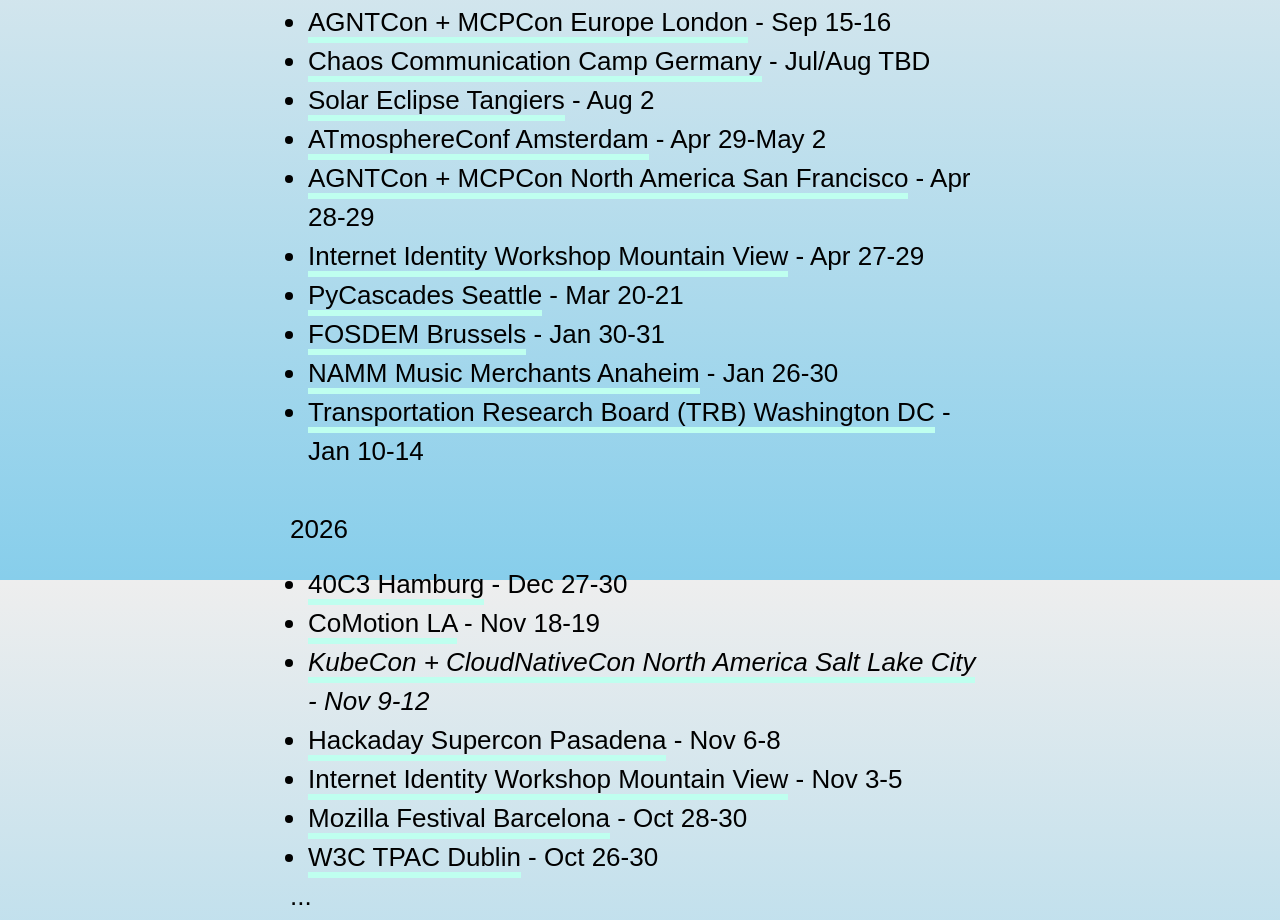
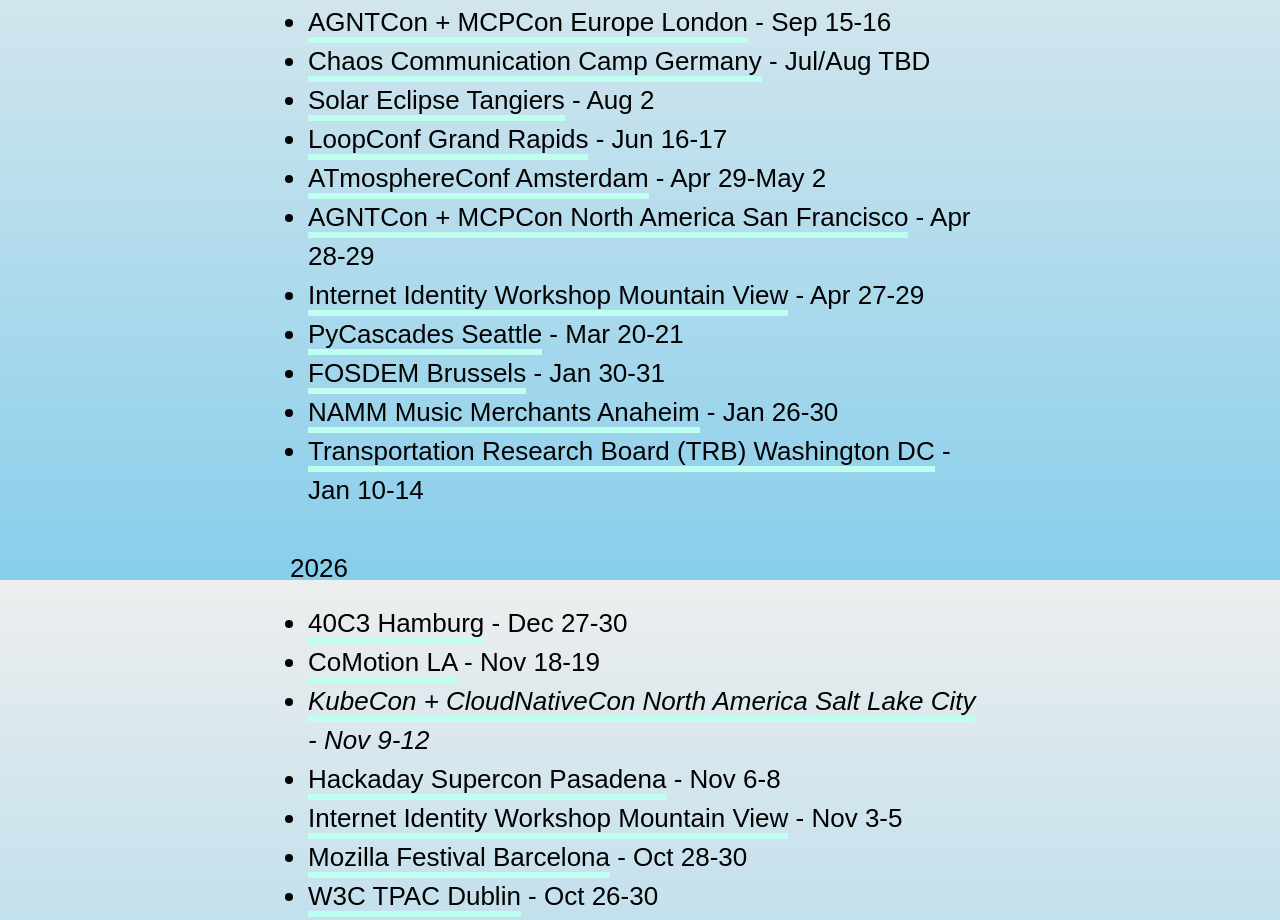
Before and after one commit to here/mikewaggoner.com, a plain HTML site: page docs/index.html in a window 1280 px wide. Shown: the part 1820-2740 px from the top of the page. Drawn offline with Linux system fonts and the light colour scheme.

Commit message:
Add LoopConf Grand Rapids to 2027 events list
Co-Authored-By: Claude Sonnet 5 <noreply@anthropic.com>
Claude-Session: https://claude.ai/code/session_019C3pgGDKJvC1okjQNFswZa

```diff
--- a/docs/index.html
+++ b/docs/index.html
@@ -84,6 +84,7 @@
             <li><a href="https://events.linuxfoundation.org/agntcon-mcpcon-europe-2027/">AGNTCon + MCPCon Europe London</a> - Sep 15-16</li>
             <li><a href="https://events.ccc.de/camp/">Chaos Communication Camp Germany</a> - Jul/Aug TBD</li>
             <li><a href="https://en.wikipedia.org/wiki/Solar_eclipse_of_August_2,_2027">Solar Eclipse Tangiers</a> - Aug 2</li>
+            <li><a href="https://www.loopconf.com/">LoopConf Grand Rapids</a> - Jun 16-17</li>
             <li><a href="https://news.atmosphereconf.org/3mw74z6ocxc2i">ATmosphereConf Amsterdam</a> - Apr 29-May 2</li>
             <li><a href="https://events.linuxfoundation.org/agntcon-mcpcon-north-america-2027/">AGNTCon + MCPCon North America San Francisco</a> - Apr 28-29</li>
             <li><a href="https://internetidentityworkshop.com/">Internet Identity Workshop Mountain View</a> - Apr 27-29</li>
```
